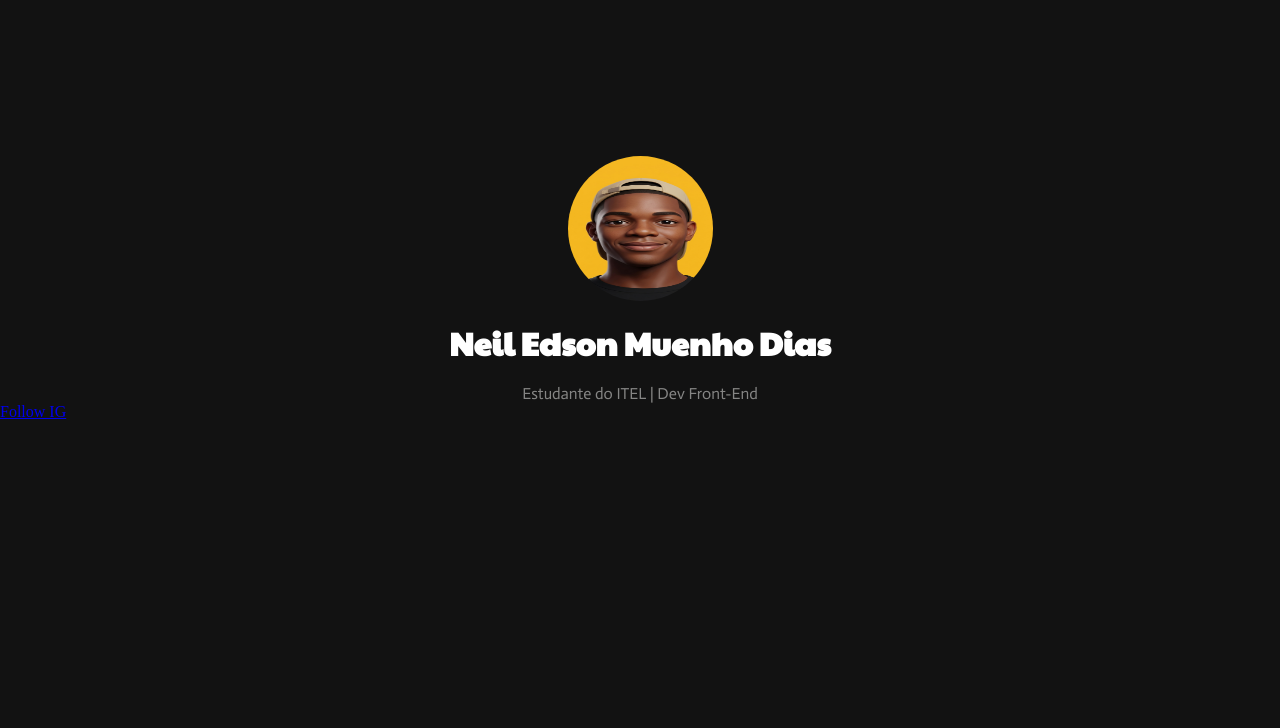
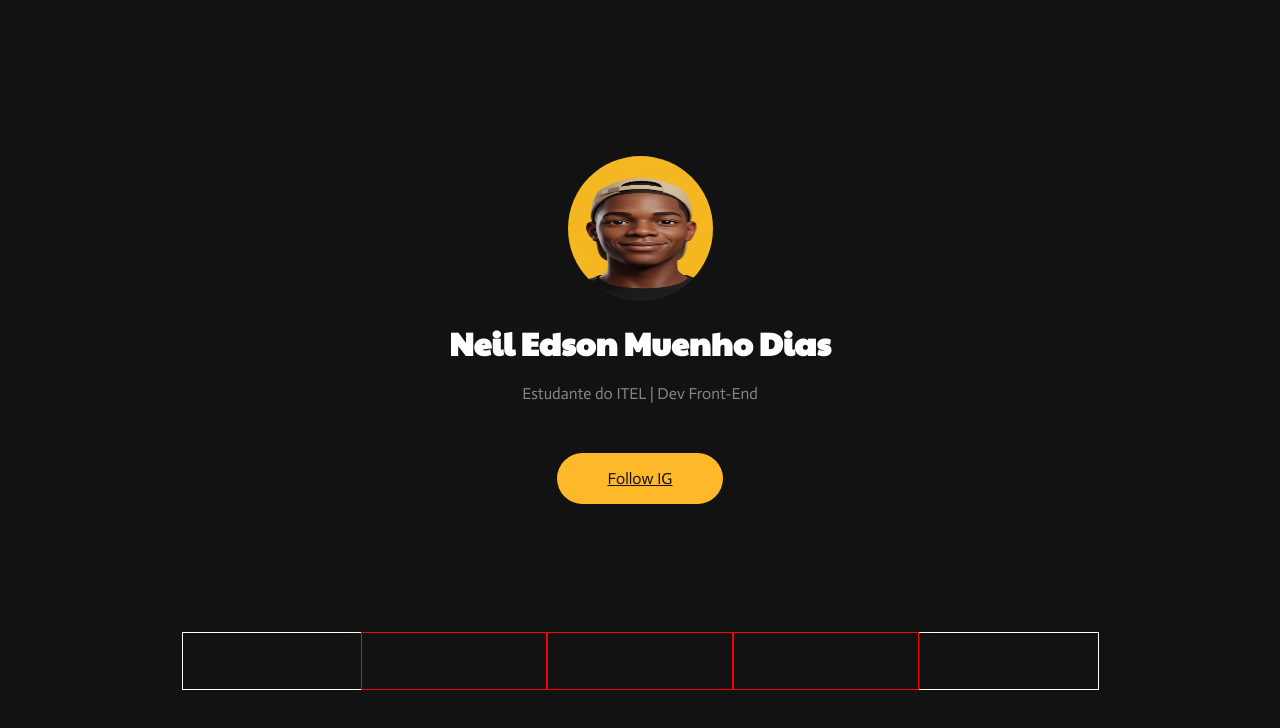
Before and after one commit to NDias17/enide, a plain HTML site: page index.html in a window 1280 px wide. Drawn offline with Linux system fonts and the light colour scheme.

Commit message:
add something

```diff
--- a/index.html
+++ b/index.html
@@ -21,6 +21,11 @@
     <div class="follow">
       <a href="https://www.instagram.com/n.e.i.l_d/">Follow IG</a>
     </div>
+    <div id="rodape">
+      <div class="social"></div>
+      <div class="social"></div>
+      <div class="social"></div>
+    </div>
   </div>
 </body>
 </html>
--- a/style.css
+++ b/style.css
@@ -34,5 +34,38 @@ h1{
 }
 
 .follow{
+  display: flex;
+  width: 166px;
+  height: 51px;
+  background-color: #FFB829;
+  align-items: center;
+  justify-content: center;
+  margin: auto;
+  font-family: "Actor", sans-serif;
+  border-radius: 50px;
+  margin-top: 50px;
+  margin-bottom: 128px;
+}
 
+.follow a {
+  color: #121212;
 }
+
+#rodape{
+  display: flex;
+  width: 917px;
+  height: 58px;
+  border: 1px solid white;
+  justify-content: center;
+  align-items: center;
+  margin: auto;
+  margin-bottom: 70px;
+}
+
+.social{
+  border: 1px solid red;
+  display: flex;
+  flex-direction: row;
+  width: 186px;
+  height: 58px;
+}
```
